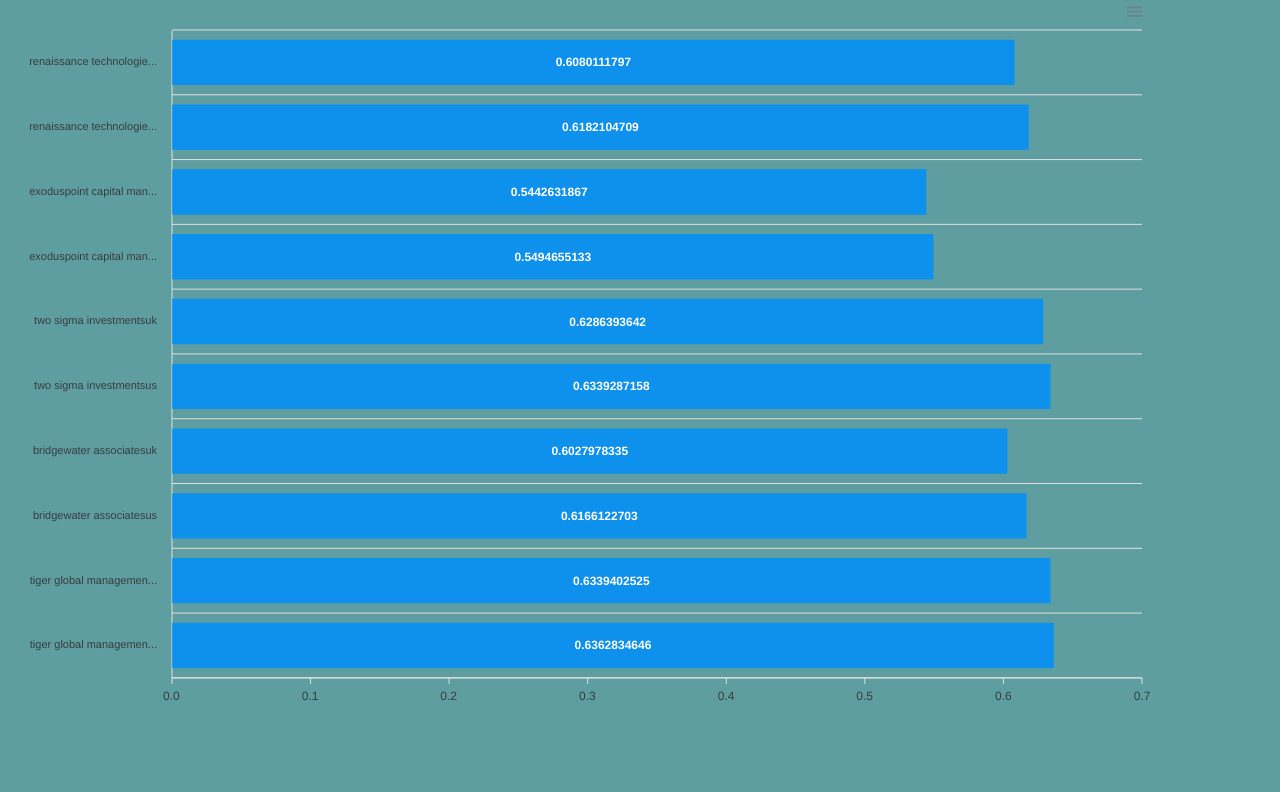
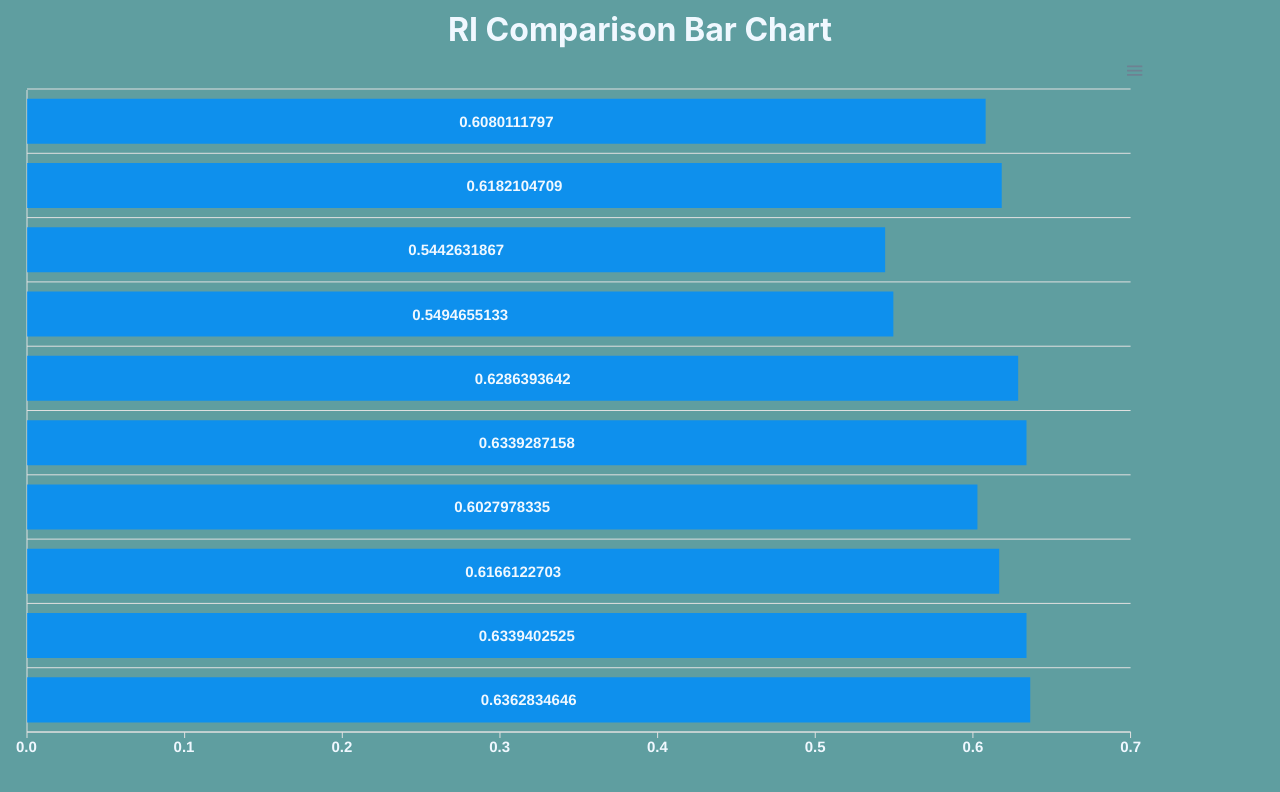
Before and after one commit to Valentino30/Data_Visualization_App_React_Typescript, a React (Create React App) app: page /runs/1/chart in a window 1280 px wide. Shown: the top 792 px of the page. Built offline with nearby package versions, Linux system fonts and the light colour scheme; the HTML template or start-up script is replaced by a standard one.

Commit message:
Improve BarChart styling

```diff
--- a/src/components/BarChart/index.tsx
+++ b/src/components/BarChart/index.tsx
@@ -1,27 +1,8 @@
 import Chart from "react-apexcharts";
-import { filteredHedgeFunds } from "../../data";
+
+import { series } from "./series";
+import { options } from "./options";
 
 export default function BarChart() {
-  const options = {
-    chart: {
-      id: "basic-bar",
-    },
-    plotOptions: {
-      bar: {
-        horizontal: true,
-      },
-    },
-    xaxis: {
-      categories: filteredHedgeFunds.map((hedgeFund) => hedgeFund.brand),
-    },
-  };
-
-  const series = [
-    {
-      name: "series-1",
-      data: filteredHedgeFunds.map((hedgeFund) => hedgeFund.total_score),
-    },
-  ];
-
   return <Chart options={options} series={series} type="bar" width="90%" />;
 }
--- /dev/null
+++ b/src/components/BarChart/options.ts
@@ -0,0 +1,35 @@
+import { lightTextBlue1 } from "../../styles";
+import { filteredHedgeFunds } from "../../data";
+
+export const options = {
+  chart: {
+    id: "basic-bar",
+  },
+  plotOptions: {
+    bar: {
+      horizontal: true,
+    },
+  },
+  xaxis: {
+    categories: filteredHedgeFunds.map((hedgeFund) => hedgeFund.brand),
+    labels: {
+      style: {
+        colors: [lightTextBlue1],
+        fontSize: "15px",
+        fontWeight: 800,
+      },
+    },
+  },
+  yaxis: {
+    labels: {
+      show: false,
+    },
+  },
+  dataLabels: {
+    style: {
+      fontSize: "15px",
+      fontWeight: "bold",
+      colors: [lightTextBlue1],
+    },
+  },
+};
--- /dev/null
+++ b/src/components/BarChart/series.ts
@@ -0,0 +1,8 @@
+import { filteredHedgeFunds } from "../../data";
+
+export const series = [
+  {
+    name: "series-1",
+    data: filteredHedgeFunds.map((hedgeFund) => hedgeFund.total_score),
+  },
+];
--- a/src/data/index.ts
+++ b/src/data/index.ts
@@ -2622,6 +2622,6 @@
 ];
 
 export const filteredHedgeFunds = hedgeFunds.slice(0, 10).map((hedgeFund) => ({
-  brand: hedgeFund.brand + hedgeFund.region,
+  brand: `${hedgeFund.brand}: ${hedgeFund.region}`,
   total_score: hedgeFund.total_score,
 }));
--- a/src/pages/Chart/index.tsx
+++ b/src/pages/Chart/index.tsx
@@ -1,8 +1,12 @@
 import BarChart from "../../components/BarChart";
+import { StyledContainer, StyledHeader } from "./styles";
 
 export default function Chart() {
   return (
     <div>
+      <StyledContainer>
+        <StyledHeader>RI Comparison Bar Chart</StyledHeader>
+      </StyledContainer>
       <BarChart />
     </div>
   );
--- /dev/null
+++ b/src/pages/Chart/styles.tsx
@@ -0,0 +1,14 @@
+import styled from "styled-components";
+import { lightTextBlue1 } from "../../styles";
+
+export const StyledContainer = styled.div`
+  flex-direction: column;
+  align-items: center;
+  display: flex;
+`;
+
+export const StyledHeader = styled.h1`
+  color: ${lightTextBlue1};
+  text-align: center;
+  margin: 10px;
+`;
```
